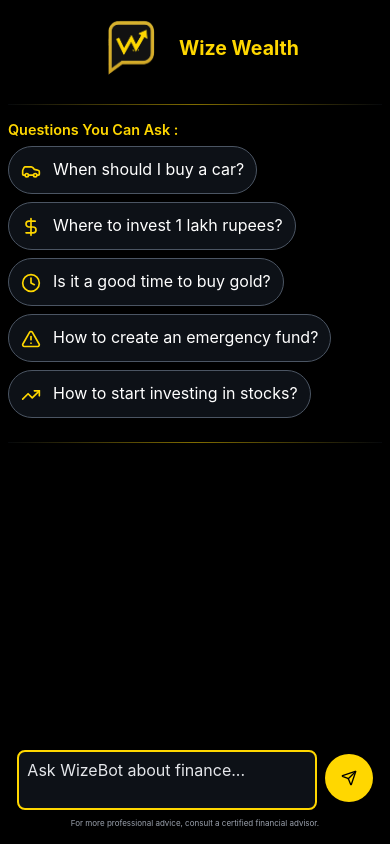
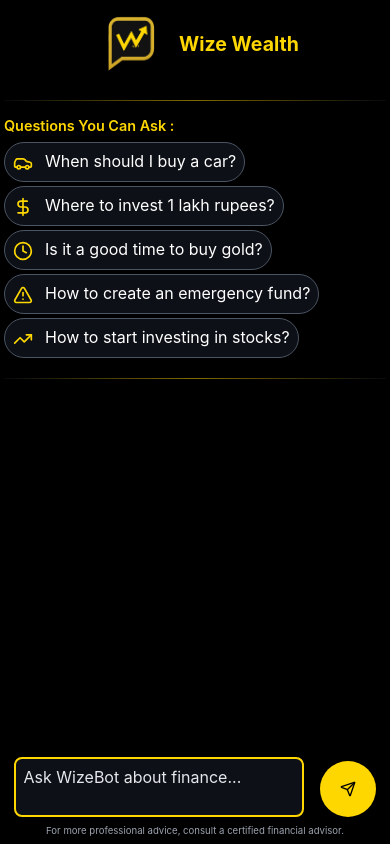
Before and after one commit to maheksh/wealthnova, a Next.js app: page / in a window 390 px wide. Built offline with nearby package versions, Linux system fonts and the light colour scheme.

Commit message:
Update page and CSS for mobile compatibility and bottom layout

```diff
--- a/app/globals.css
+++ b/app/globals.css
@@ -114,6 +114,46 @@
     width: 95%; /* Full width on mobile */
     max-width: none; /* Remove max-width constraint */
   }
+
+  .app-container {
+    padding: 0.25rem; /* Further reduce padding on mobile */
+    padding-bottom: 0.5rem; /* Reduce bottom padding significantly */
+  }
+
+  .questions-section {
+    margin-bottom: 0.25rem; /* Reduce space between questions and chatbot */
+  }
+
+  .title {
+    font-size: clamp(1.2rem, 5vw, 2rem); /* Smaller max on mobile */
+  }
+
+  .section-title {
+    font-size: clamp(0.9rem, 3vw, 1.2rem); /* Smaller max on mobile */
+  }
+
+  .cards-container {
+    gap: 0.25rem; /* Reduce gap on mobile */
+  }
+
+  .card {
+    padding: 0.5rem; /* Reduce padding on mobile */
+  }
+
+  .input-bar {
+    gap: 0.25rem; /* Further reduce gap */
+  }
+
+  .send-button {
+    width: 3rem; /* Maintain minimum touch target */
+    height: 3rem;
+    margin-left: 0.25rem; /* Reduce margin for mobile */
+  }
+
+  .disclaimer {
+    font-size: clamp(0.5rem, 2vw, 0.7rem); /* Smaller min on mobile */
+    margin-top: 0.25rem; /* Reduce gap above disclaimer */
+  }
 }
 
 .input-bar {
@@ -209,41 +249,3 @@
   width: 100%; /* Full width */
   opacity: 0.5; /* Subtle visibility */
 }
-
-/* Additional Mobile Adjustments */
-@media (max-width: 768px) {
-  .app-container {
-    padding: 0.5rem; /* Reduce padding on mobile */
-    padding-bottom: 1rem; /* Reduce bottom padding */
-  }
-
-  .title {
-    font-size: clamp(1.2rem, 5vw, 2rem); /* Smaller max on mobile */
-  }
-
-  .section-title {
-    font-size: clamp(0.9rem, 3vw, 1.2rem); /* Smaller max on mobile */
-  }
-
-  .cards-container {
-    gap: 0.5rem; /* Reduce gap on mobile */
-  }
-
-  .card {
-    padding: 0.75rem; /* Reduce padding on mobile */
-  }
-
-  .input-bar {
-    gap: 0.5rem; /* Further reduce gap */
-  }
-
-  .send-button {
-    width: 3rem; /* Maintain minimum touch target */
-    height: 3rem;
-    margin-left: 0.5rem; /* Reduce margin for mobile */
-  }
-
-  .disclaimer {
-    font-size: clamp(0.5rem, 2vw, 0.7rem); /* Smaller min on mobile */
-  }
-}
```
